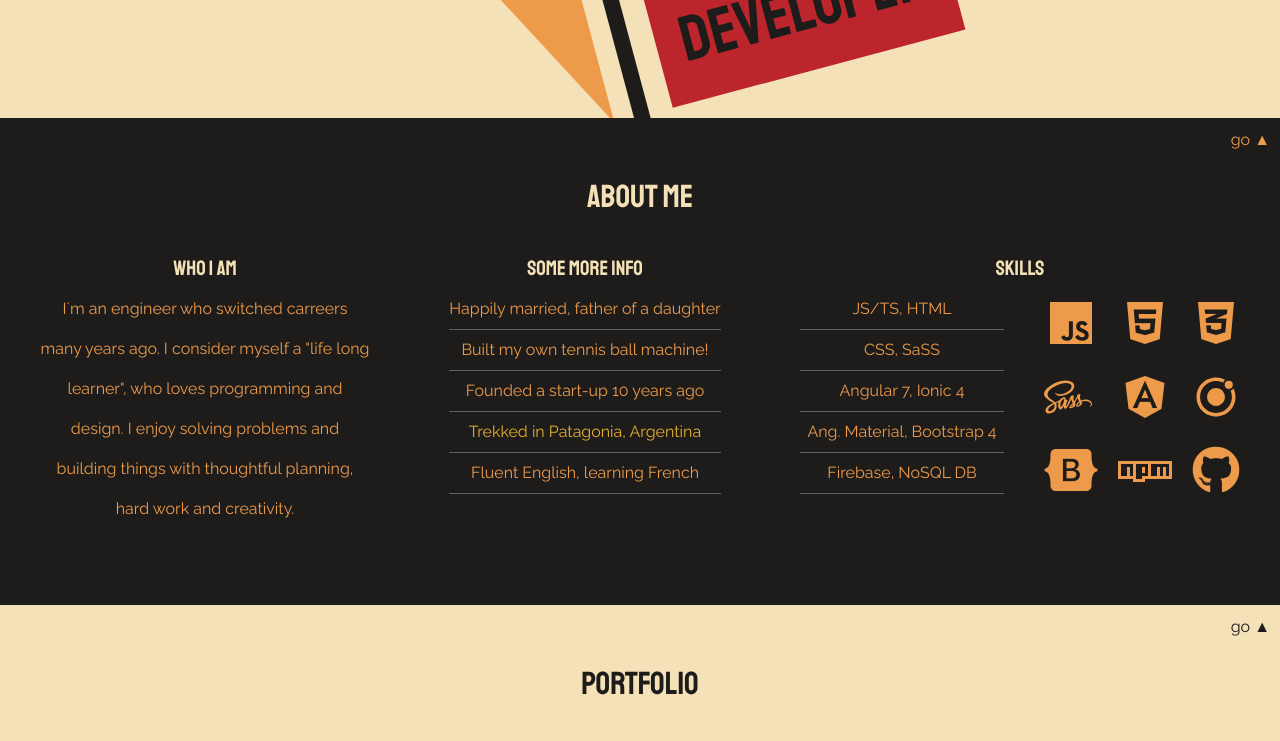
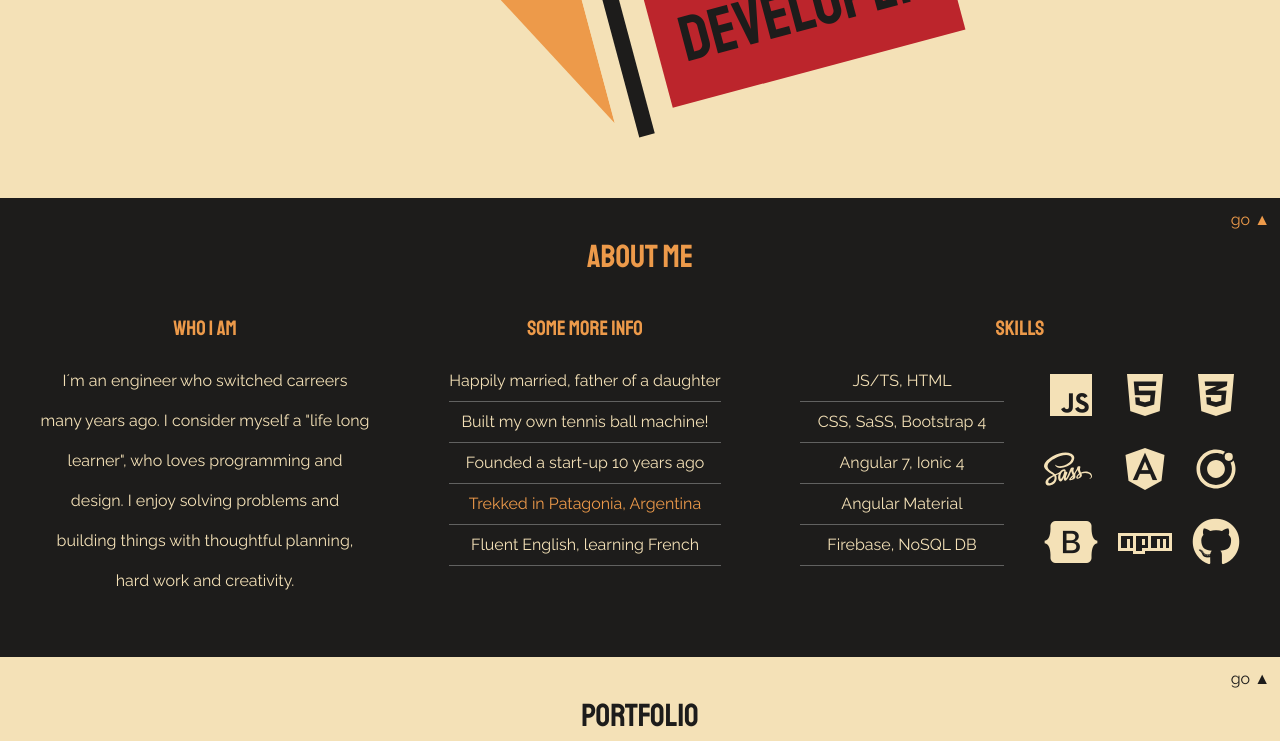
Before and after one commit to luizdanielmlima/myWebsite, a website: page dist/index.html in a window 1280 px wide. Shown: the part 562-1303 px from the top of the page. Drawn offline with nearby package versions, Linux system fonts and the light colour scheme.

Commit message:
main banner height fixed, color font in about section

```diff
--- a/dist/css/main.css
+++ b/dist/css/main.css
@@ -177,7 +177,7 @@ header {
 /* END OF MENU-BAR */
 
 main {
-  height: 75vh;
+  min-height: 680px;
   background-color: var(--bg-color);
   padding: 25px 80px 25px 80px;
 }
@@ -265,13 +265,14 @@ a:hover {
 
 /* PAGES CONTENT */
 section {
-  padding: 60px 40px;
+  padding: 40px 40px;
 }
 
 .section-title {
   color: var(--bg-color);
   text-align: center;
   margin-bottom: 40px;
+  /* border: 1px solid red; */
 }
 
 .btn-gotop {
@@ -283,7 +284,7 @@ section {
 /* SECTION: ABOUT ME */
 .aboutme {
   position: relative;
-  color: var(--primary-color);
+  color: var(--bg-color);
   background-color: var(--dark-color);
 }
 
@@ -297,12 +298,17 @@ section {
   line-height: 2.5;
 }
 
+.aboutme .section-title {
+  color: var(--primary-color);
+}
+
 .aboutme .abt-item h3 {
-  color: var(--bg-color);
+  margin-bottom: 20px;
+  color: var(--primary-color);
 }
 
 .aboutme .linked-item {
-  color: var(--tertiary-color);
+  color: var(--primary-color);
 }
 
 .aboutme .abt-item-doubleinfo {
--- a/dist/index.html
+++ b/dist/index.html
@@ -118,9 +118,9 @@
           <div class="abt-item-doubleinfo">
             <ul>
               <li>JS/TS, HTML</li>
-              <li>CSS, SaSS</li>
+              <li>CSS, SaSS, Bootstrap 4</li>
               <li>Angular 7, Ionic 4</li>
-              <li>Ang. Material, Bootstrap 4</li>
+              <li>Angular Material</li>
               <li>Firebase, NoSQL DB</li>
               <!-- <li>npm, git, github</li> -->
             </ul>
@@ -414,7 +414,7 @@
         </div>
         <div class="contact-item">
           <i class="fas fa-envelope fa-2x"></i>
-          <p>luizdml@gmail.com</p>
+          <p>luiz.daniel.lima@gmail.com</p>
         </div>
       </div>
     </section>
--- a/dist/js/main.js
+++ b/dist/js/main.js
@@ -1,6 +1,6 @@
 $(document).ready(function() {
   $('.toggle').click(function() {
-    console.log('menu icon clicked!');
+    //console.log('menu icon clicked!');
     $('.menu-links-ul').toggleClass('active');
   });
 
```
